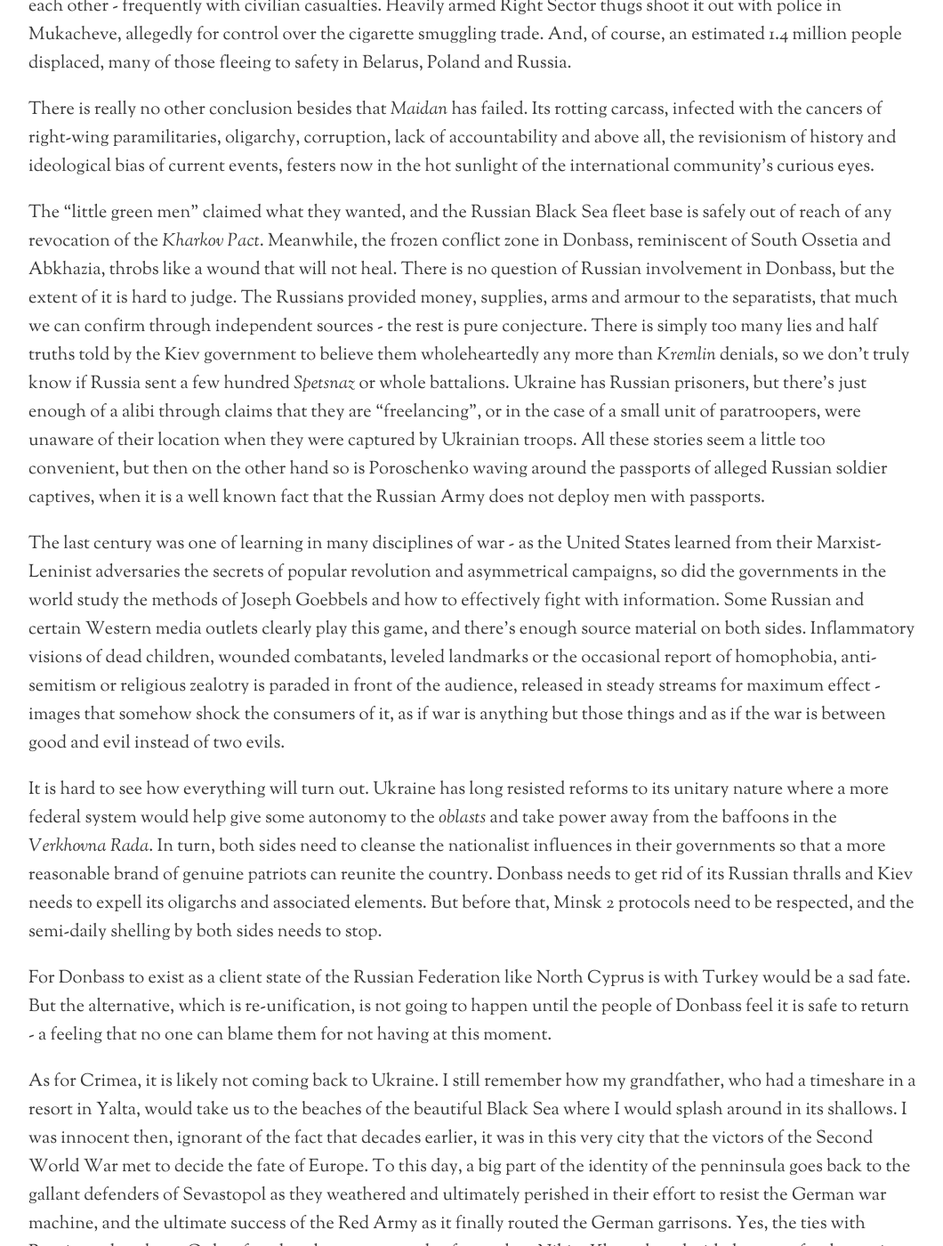
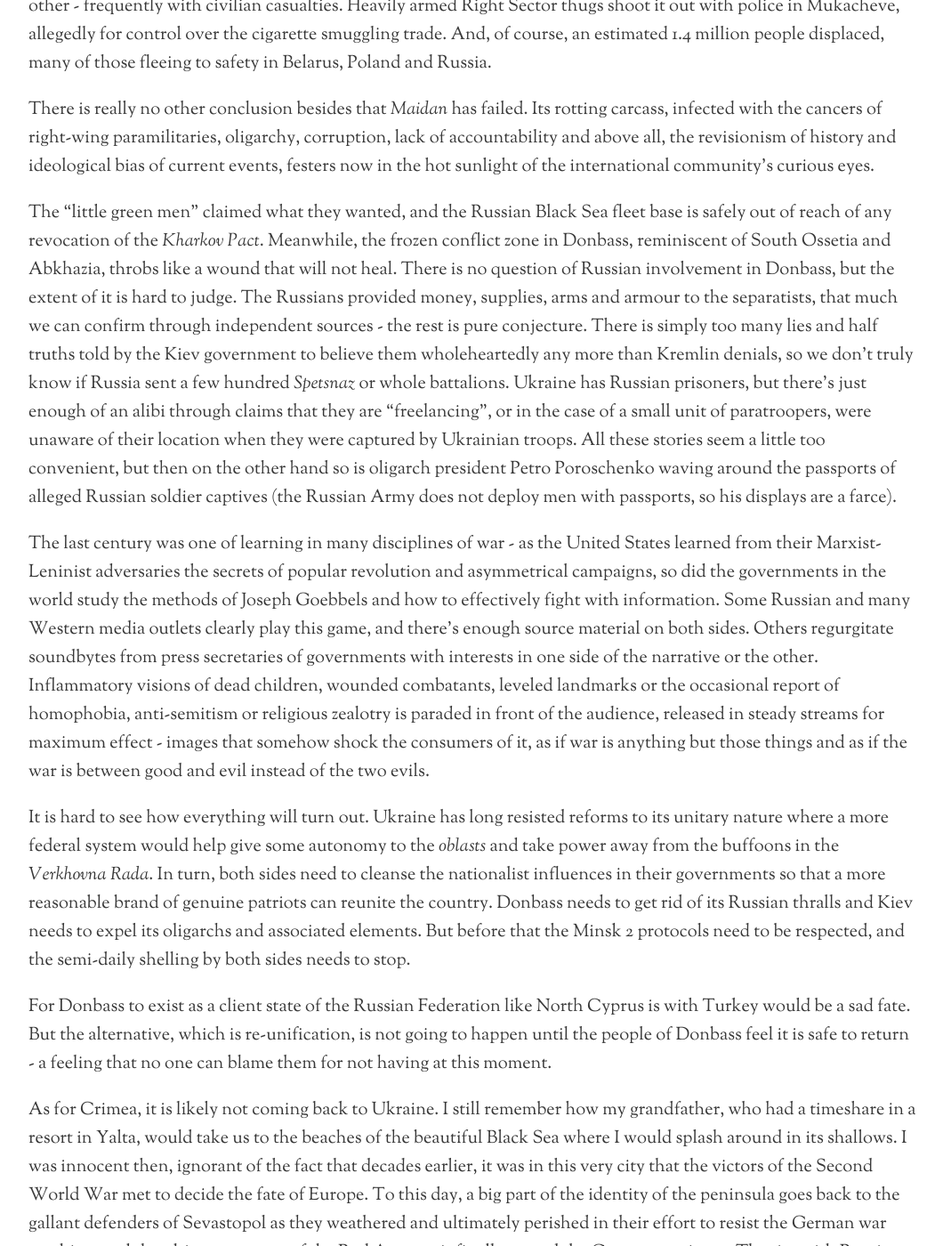
Before and after one commit to mtimofiiv/blog.fiiv.io, a Jekyll site: the page built from _posts/2016-01-21-on-ukraine.markdown, in a window 1280 px wide and 1400 px high, scrolled down 2720 px. Shown: the whole window at 89% size, without its empty margins (108-1168 px from the left). Built offline with Jekyll 4.4.1, drawn with Linux system fonts in a browser that asks for light colours; nearby versions of some CDN libraries; comment, search, counter and statistics services are not loaded; some of the changed text lies outside the part shown.

Commit message:
fixing a bit of spelling and grammar

```diff
--- a/_posts/2016-01-21-on-ukraine.markdown
+++ b/_posts/2016-01-21-on-ukraine.markdown
@@ -15,30 +15,30 @@ The things I remember of that part of my childhood I have never forgotten, but d
 
 I can see like it was yesterday the old Soviet holiday parades, with their strange mix of marching military, rolling tanks and men dressed up like cartoon bears or other child-approved mascots. I remember a newspaper with a headline _Perestroika_, which I did not hesitate to yell out (as I was proud to be able to read it), and being warned to not to be so unguarded with that controversial word.
 
-And now, as I sit here in my home and write, I look back at my journey leading where I am today and treasure each and every one of those sudden brushes with my past. I often wonder what kind of a life I would have now had we stayed in Ukraine - but that, of course, is an impossibly long web of circumstances away from comprehension.
+And now, as I sit here in my home and write, those last bulwarks of the boy I was are welcome threads to be followed. I often wonder what kind of a life I would have now had we stayed in Ukraine - but that, of course, is an impossibly long web of circumstances away from comprehension.
 
-I visited my family there a few years ago, an experience I have also treasured. In Kharkov my memories of the past flooded back as I revisited the places of my youth - wandering along _Sumskaya_, enjoying the atmosphere and maybe a few _peroszhki_ from what may or may not have been the same street vendor I used to enthusiastically accost my mother to buy from when I was a child. On the highway from Kharkov to Kiev, stopping near Poltava for the incredible eateries with their fresh, authentic Ukrainian food. And in Kiev I fell in love with the endless sea of green trees and parks weaving through the city, and the alleys and lanes running from _Khreschatyk_.
+I visited my family there a few years ago, intersecting my past with my present. In Kharkov my childhood crept back to me as if it never left - wandering along _Sumskaya_, enjoying the atmosphere and maybe a few _peroszhki_ from what may or may not have been the same street vendor I used to enthusiastically accost my mother to buy from when I was a child. On the highway from Kharkov to Kiev, stopping near Poltava for the incredible eateries with their fresh, authentic Ukrainian food. And in Kiev I greatly enjoyed the endless sea of green trees and parks weaving through the city, and the alleys and lanes running from _Khreschatyk_.
 
-For years I struggled with my own identity because I never really fully felt American or Canadian as I lived in those places, and my visit back to Ukraine showed me that even my birthplace was not where my heart truly lived. But despite that, as I watched the recent events in the country unfold, it tugged at me like nothing ever had before. A raw wound opened in me as the violence, stupidity and nationalism hit its crescendo - I watched in absolute disgust as neighbours took up arms against one another.
+For years I struggled with my own identity because I never really fully felt American or Canadian as I lived in those places, and my visit back to Ukraine showed me that even my birthplace is not my home. But despite that, as I watched the recent events in the country unfold, it tugged at me like nothing ever had before. A raw wound opened in me as the violence, stupidity and nationalism hit its crescendo - I watched in absolute disgust as neighbours took up arms against one another.
 
-Western media favours the _Maidan_-turned-government side, but to me, the criminals running the country now are not very different than the criminals they unseated. Ukraine's parliament, _Verkhovna Rada_, has a reputation for its fights, and this has definitely not changed.
+Western media favours the _Maidan_-turned-government side, but to me, the criminals running the country now are not very different than the criminals they unseated. Ukraine's parliament, _Verkhovna Rada_, is the most obvious and glaring example - it has always had a reputation for spectacles.
 
-Only in Ukraine will a member of the _Verkhovna Rada_ [interrupt the Prime Minister's speech to hand him a bouquet of flowers before he picks him up and tries to carry him off before others try to stop him](https://www.youtube.com/watch?v=cNytBkkPnN8). Only in Ukraine will a former Georgian president be given governorship over one of the most beautiful cities in the country and assigned a special project to end corruption - despite the fact that what he is doing in Ukraine is fleeing prosecution and extradition to his native Georgia for that very same crime.
+Only in Ukraine will a member of the _Verkhovna Rada_ interrupt the Prime Minister's speech to hand him a bouquet of flowers as he [picks him up and tries to carry him off before others try to stop him](https://www.youtube.com/watch?v=cNytBkkPnN8). Only in Ukraine will a former Georgian president be given governorship over one of the most beautiful cities in the country and assigned a special project to end corruption - despite the fact that what he is doing in Ukraine is fleeing prosecution and extradition to his native Georgia for that very same crime.
 
 Not much of a change in that regard - I still remember when the troglodytes in the _Rada_ [threw eggs at each other](https://www.youtube.com/watch?v=SfCRyLlyqJI) during one session a few years ago. The saddest thing is though that they did not hit each other as much as they hit the reputation of Ukraine, reducing the highest political processes to a bad episode of trash television.
 
-I watch this, and while a part of me wants to howl with rage at what the place from my memories has become, there is truly nothing I can do about it. A cold war has developed along the ceasefire line in Donbass, except with both the Kiev-aligned volunteer battalions and Novorossiya's militias regularly violate it by shooting mortars and artillery at each other - frequently with civilian casualties. Heavily armed Right Sector thugs shoot it out with police in Mukacheve, allegedly for control over the cigarette smuggling trade. And, of course, an estimated 1.4 million people displaced, many of those fleeing to safety in Belarus, Poland and Russia.
+I watch this, and while a part of me wants to howl with rage at what the place from my memories has become, there is truly nothing I can do about it. A cold war has developed along the ceasefire line in Donbass, except with both the Kiev-aligned volunteer battalions and separatist militias regularly violate it by shooting mortars and artillery at each other - frequently with civilian casualties. Heavily armed Right Sector thugs shoot it out with police in Mukacheve, allegedly for control over the cigarette smuggling trade. And, of course, an estimated 1.4 million people displaced, many of those fleeing to safety in Belarus, Poland and Russia.
 
 There is really no other conclusion besides that _Maidan_ has failed. Its rotting carcass, infected with the cancers of right-wing paramilitaries, oligarchy, corruption, lack of accountability and above all, the revisionism of history and ideological bias of current events, festers now in the hot sunlight of the international community’s curious eyes.
 
-The “little green men” claimed what they wanted, and the Russian Black Sea fleet base is safely out of reach of any revocation of the _Kharkov Pact_. Meanwhile, the frozen conflict zone in Donbass, reminiscent of South Ossetia and Abkhazia, throbs like a wound that will not heal. There is no question of Russian involvement in Donbass, but the extent of it is hard to judge. The Russians provided money, supplies, arms and armour to the separatists, that much we can confirm through independent sources - the rest is pure conjecture. There is simply too many lies and half truths told by the Kiev government to believe them wholeheartedly any more than _Kremlin_ denials, so we don’t truly know if Russia sent a few hundred _Spetsnaz_ or whole battalions. Ukraine has Russian prisoners, but there’s just enough of a alibi through claims that they are "freelancing", or in the case of a small unit of paratroopers, were unaware of their location when they were captured by Ukrainian troops. All these stories seem a little too convenient, but then on the other hand so is Poroschenko waving around the passports of alleged Russian soldier captives, when it is a well known fact that the Russian Army does not deploy men with passports.
+The “little green men” claimed what they wanted, and the Russian Black Sea fleet base is safely out of reach of any revocation of the _Kharkov Pact_. Meanwhile, the frozen conflict zone in Donbass, reminiscent of South Ossetia and Abkhazia, throbs like a wound that will not heal. There is no question of Russian involvement in Donbass, but the extent of it is hard to judge. The Russians provided money, supplies, arms and armour to the separatists, that much we can confirm through independent sources - the rest is pure conjecture. There is simply too many lies and half truths told by the Kiev government to believe them wholeheartedly any more than Kremlin denials, so we don’t truly know if Russia sent a few hundred _Spetsnaz_ or whole battalions. Ukraine has Russian prisoners, but there’s just enough of an alibi through claims that they are "freelancing", or in the case of a small unit of paratroopers, were unaware of their location when they were captured by Ukrainian troops. All these stories seem a little too convenient, but then on the other hand so is oligarch president Petro Poroschenko waving around the passports of alleged Russian soldier captives (the Russian Army does not deploy men with passports, so his displays are a farce).
 
-The last century was one of learning in many disciplines of war - as the United States learned from their Marxist-Leninist adversaries the secrets of popular revolution and asymmetrical campaigns, so did the governments in the world study the methods of Joseph Goebbels and how to effectively fight with information. Some Russian and certain Western media outlets clearly play this game, and there's enough source material on both sides. Inflammatory visions of dead children, wounded combatants, leveled landmarks or the occasional report of homophobia, anti-semitism or religious zealotry is paraded in front of the audience, released in steady streams for maximum effect - images that somehow shock the consumers of it, as if war is anything but those things and as if the war is between good and evil instead of two evils.
+The last century was one of learning in many disciplines of war - as the United States learned from their Marxist-Leninist adversaries the secrets of popular revolution and asymmetrical campaigns, so did the governments in the world study the methods of Joseph Goebbels and how to effectively fight with information. Some Russian and many Western media outlets clearly play this game, and there's enough source material on both sides. Others regurgitate soundbytes from press secretaries of governments with interests in one side of the narrative or the other. Inflammatory visions of dead children, wounded combatants, leveled landmarks or the occasional report of homophobia, anti-semitism or religious zealotry is paraded in front of the audience, released in steady streams for maximum effect - images that somehow shock the consumers of it, as if war is anything but those things and as if the war is between good and evil instead of the two evils.
 
-It is hard to see how everything will turn out. Ukraine has long resisted reforms to its unitary nature where a more federal system would help give some autonomy to the _oblasts_ and take power away from the baffoons in the _Verkhovna Rada_. In turn, both sides need to cleanse the nationalist influences in their governments so that a more reasonable brand of genuine patriots can reunite the country. Donbass needs to get rid of its Russian thralls and Kiev needs to expell its oligarchs and associated elements. But before that, Minsk 2 protocols need to be respected, and the semi-daily shelling by both sides needs to stop.
+It is hard to see how everything will turn out. Ukraine has long resisted reforms to its unitary nature where a more federal system would help give some autonomy to the _oblasts_ and take power away from the buffoons in the _Verkhovna Rada_. In turn, both sides need to cleanse the nationalist influences in their governments so that a more reasonable brand of genuine patriots can reunite the country. Donbass needs to get rid of its Russian thralls and Kiev needs to expel its oligarchs and associated elements. But before that the Minsk 2 protocols need to be respected, and the semi-daily shelling by both sides needs to stop.
 
 For Donbass to exist as a client state of the Russian Federation like North Cyprus is with Turkey would be a sad fate. But the alternative, which is re-unification, is not going to happen until the people of Donbass feel it is safe to return - a feeling that no one can blame them for not having at this moment.
 
-As for Crimea, it is likely not coming back to Ukraine. I still remember how my grandfather, who had a timeshare in a resort in Yalta, would take us to the beaches of the beautiful Black Sea where I would splash around in its shallows. I was innocent then, ignorant of the fact that decades earlier, it was in this very city that the victors of the Second World War met to decide the fate of Europe. To this day, a big part of the identity of the penninsula goes back to the gallant defenders of Sevastopol as they weathered and ultimately perished in their effort to resist the German war machine, and the ultimate success of the Red Army as it finally routed the German garrisons. Yes, the ties with Russia go deep here. Only a few decades separate today from when Nikita Khruschev decided to transfer the territory to the Ukrainian Soviet Socialist Republic - a move designed to aid in administration of the penninsula as it was connected by land only to Kherson Oblast.
+As for Crimea, it is likely not coming back to Ukraine. I still remember how my grandfather, who had a timeshare in a resort in Yalta, would take us to the beaches of the beautiful Black Sea where I would splash around in its shallows. I was innocent then, ignorant of the fact that decades earlier, it was in this very city that the victors of the Second World War met to decide the fate of Europe. To this day, a big part of the identity of the peninsula goes back to the gallant defenders of Sevastopol as they weathered and ultimately perished in their effort to resist the German war machine, and the ultimate success of the Red Army as it finally routed the German garrisons. The ties with Russia go deep here, and I do believe they truly wanted to return. Only a few decades separate today from when Nikita Khrushchev decided to transfer the territory to the Ukrainian Soviet Socialist Republic - a move designed to aid in administration of the peninsula as it was connected by land only to Kherson Oblast.
 
-Perhaps it is not too late though. The USSR whimpered and died only a quarter century ago, and the hungry children it left behind have all grown up. The economy of that empire was communism in name only - in reality it was essentially oligarch-run state capitalism. It left the fifteen fledglings with a vaccuum when it fell, and the sins of the past seemed like the familiar path to rebuild. Perhaps now that the failures of independent Ukraine as a state are obvious, a rebuilding can take place. Young people are the future, and the visionaries and patriots of a new Ukraine will have to emerge from that group. So far, their energy has been subverted by the criminals of the old era. But maybe, just maybe, they will rise and with their fresh ideas find a way to heal my birthplace. Not for me, but for them.
+Perhaps it is not too late though. The USSR whimpered and died only a quarter century ago, and the hungry children it left behind have all grown up. The economy of that empire was communism in name only - in reality it was essentially oligarch-run state capitalism. It left the fifteen fledglings with a vacuum when it fell, and the sins of the past seemed like the familiar path to rebuild. Perhaps now that the failures of independent Ukraine as a state are obvious, a rebuilding can take place. Young people are the future, and the visionaries and patriots of a new Ukraine will have to emerge from that group. So far, their energy has been subverted by the criminals of the old era. But maybe, just maybe, they will rise and with their fresh ideas find a way to heal my birthplace. Not for me, but for them.
```
